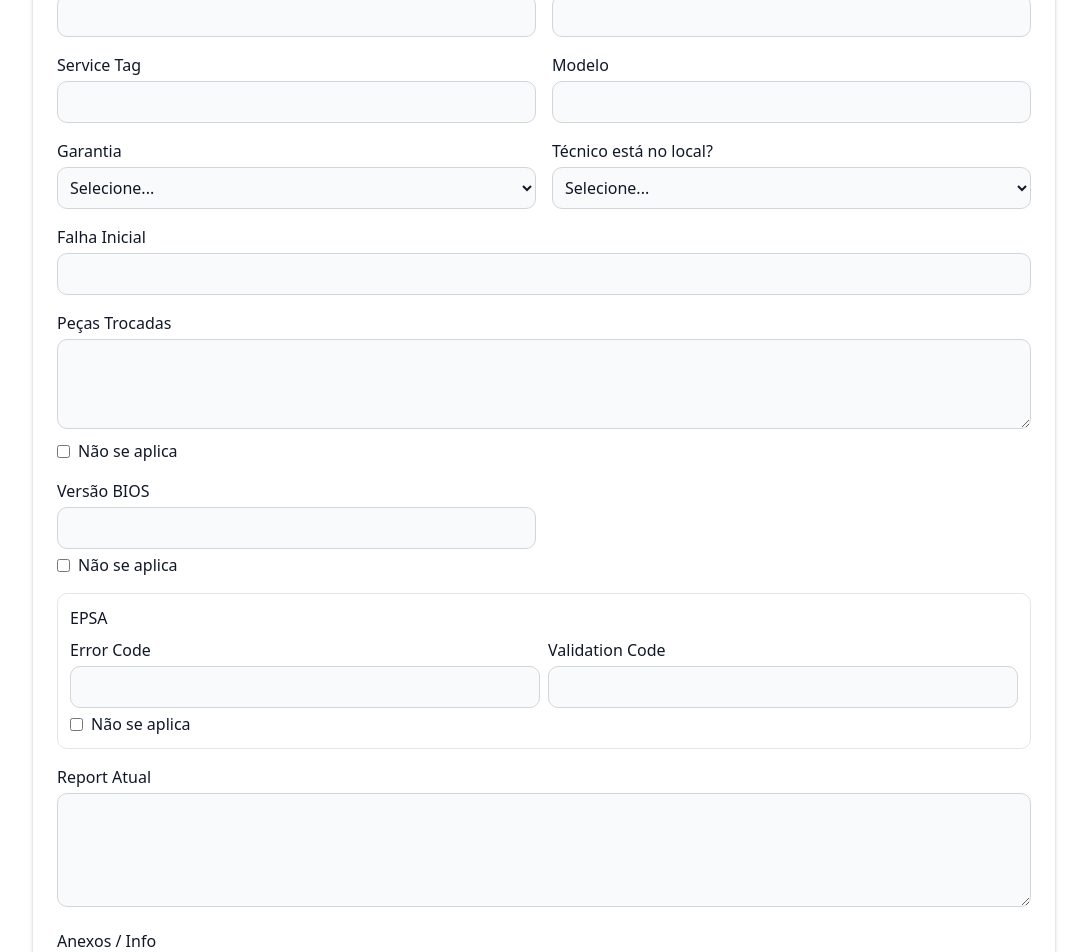
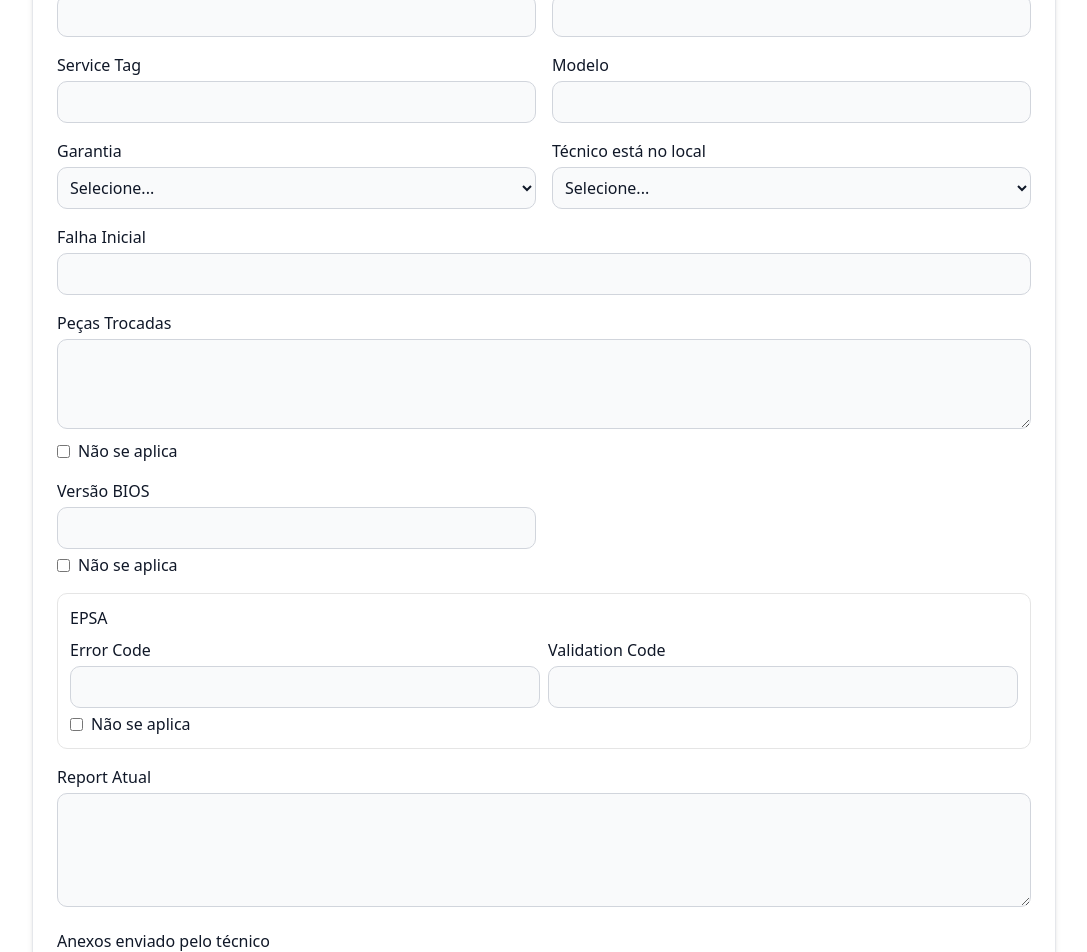
Before and after one commit to tricia-sz/dspq_log_generator, a Next.js app: page / in a window 1280 px wide. Shown: the part 500-1452 px from the top of the page, without its empty margins (96-1183 px from the left). Built offline with nearby package versions, Linux system fonts and the light colour scheme.

Commit message:
feat:traduction labels ES

```diff
--- a/app/page.tsx
+++ b/app/page.tsx
@@ -34,10 +34,10 @@ const fields: Field[] = [
   { name: "techId", type: "number", labelPT: "Tech ID", labelES: "ID Técnico", small: true },
   { name: "numeroChamado", type: "number", labelPT: "Nº do Chamado (DPS)", labelES: "N° del Ticket (DPS)", small: true },
   { name: "caso", type: "text", labelPT: "Caso", labelES: "Caso", small: true },
-  { name: "serviceTag", type: "text", labelPT: "Service Tag", labelES: "Etiqueta de Servicio", small: true },
+  { name: "serviceTag", type: "text", labelPT: "Service Tag", labelES: "Service Tag", small: true },
   { name: "modelo", type: "text", labelPT: "Modelo", labelES: "Modelo", small: true },
-  { name: "garantia", type: "select", labelPT: "Garantia", labelES: "Garantía", small: true ,options: ["Basic", "Pro Support", "Expirada"], },
-  { name: "tecnicoLocal", type: "select", labelPT: "Técnico está no local?", labelES: "El técnico está en el sitio?",small: true , options: ["Sim", "Não", "Balcão"] },
+  { name: "garantia", type: "select", labelPT: "Garantia", labelES: "Garantía", small: true ,options: ["Basic", "Pro Support","Outra", "Expirada",], },
+  { name: "tecnicoLocal", type: "select", labelPT: "Técnico está no local", labelES: "El técnico está en el sitio",small: true , options: ["Sim", "Não", "Balcão"] },
   { name: "falhaInicial", type: "text", labelPT: "Falha Inicial", labelES: "Fallo inicial" },
   { name: "pecasTrocadas", type: "textarea", labelPT: "Peças Trocadas", labelES: "Piezas Reemplazadas", rows: 3, hasNao: true },
   { name: "versaoBios", type: "text", labelPT: "Versão BIOS", labelES: "Versión BIOS", hasNao: true, small: true },
@@ -47,7 +47,7 @@ const fields: Field[] = [
   { name: "epsaValidation", type: "text", labelPT: "Validation Code", labelES: "Validation Code" },
 
   { name: "reportAtual", type: "textarea", labelPT: "Report Atual", labelES: "Informe Actual", rows: 4 },
-  { name: "anexos", type: "textarea", labelPT: "Anexos / Info", labelES: "Anexos / Info", rows: 3, hasNao: true },
+  { name: "anexos", type: "textarea", labelPT: "Anexos enviado pelo técnico", labelES: "Archivos adjuntos enviados por el técnico", rows: 3, hasNao: true },
   { name: "ppidDoa", type: "text", labelPT: "PPID DOA", labelES: "PPID DOA", hasNao: true },
   { name: "novoChamado", type: "number", labelPT: "Nº Novo Chamado (DPS)", labelES: "Nº Nuevo Ticket (DPS)", hasNao: true },
   { name: "endereco", type: "textarea", labelPT: "Endereço", labelES: "Dirección", rows: 3, hasNao: true },
```
